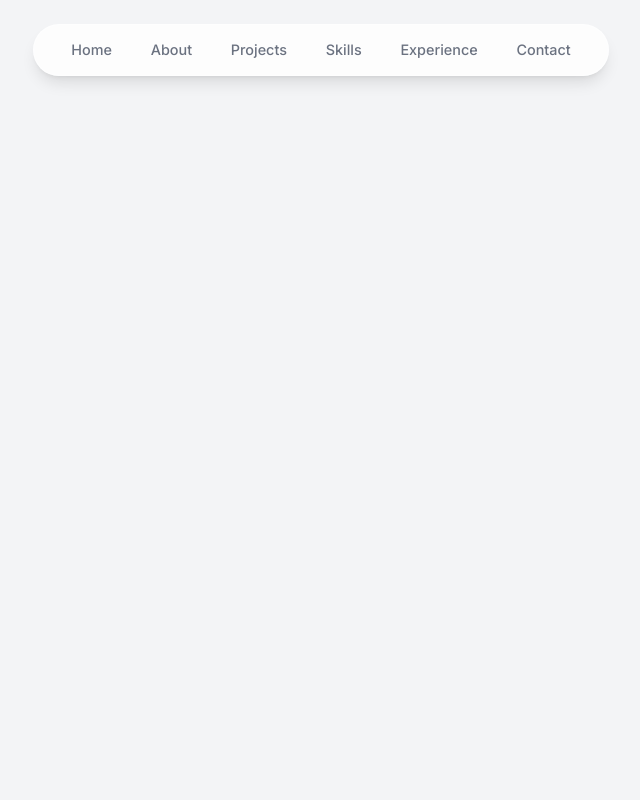
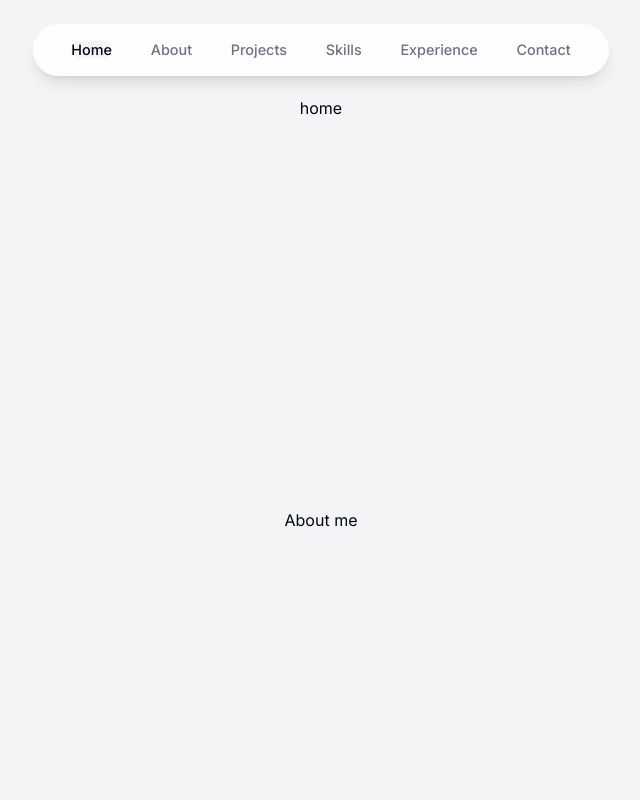
Before and after one commit to yimengchai12/yimeng-portfolio, a Next.js app: page / in a window 1280 px wide. Shown: the top 800 px of the page, without its empty margins (319-959 px from the left). Built offline with nearby package versions, Linux system fonts and the light colour scheme.

Commit message:
added in scrolling

```diff
--- a/app/layout.tsx
+++ b/app/layout.tsx
@@ -1,7 +1,8 @@
 import type { Metadata } from 'next'
 import { Inter } from 'next/font/google'
 import './globals.css'
-import Header from '@/components/header'
+import Header from '@/components/header';
+import ActiveSectionContextProvider from '@/context/active-section-context';
 
 const inter = Inter({ subsets: ['latin'] })
 
@@ -16,10 +17,12 @@ export default function RootLayout({
   children: React.ReactNode
 }) {
   return (
-    <html lang="en">
+    <html lang="en" className="!scroll-smooth">
       <body className={`${inter.className} bg-gray-100 text-gray-950`}>
+        <ActiveSectionContextProvider>
         <Header />
         {children}
+        </ActiveSectionContextProvider>
       </body>
     </html>
   )
--- a/app/page.tsx
+++ b/app/page.tsx
@@ -1,8 +1,16 @@
-import Image from 'next/image'
+import Image from 'next/image';
+import About from '@/components/about';
 
 export default function Home() {
   return (
     <main className="flex min-h-screen flex-col items-center justify-between p-24">
+      <section id="home" className='mb-96 scroll-mt-28'>home</section>
+      {/* <section id="about" className='my-96 scroll-mt-28'>about</section> */}
+      <About/>
+      <section id="projects" className='my-96 scroll-mt-28'>projects</section>
+      <section id="skills" className='my-96 scroll-mt-28'>skills</section>
+      <section id="experience" className='my-96 scroll-mt-28'>experience</section>
+      <section id="contact" className='my-96 scroll-mt-28'>contact</section>
 
     </main>
   )
--- /dev/null
+++ b/components/about.tsx
@@ -0,0 +1,23 @@
+"use client";
+
+import React from "react";
+import { motion } from "framer-motion";
+import { useSectionInView } from "@/lib/hooks";
+
+export default function About() {
+  const { ref } = useSectionInView("About", 0.5);
+
+  return (
+    <motion.section
+      ref={ref}
+      className="mb-28 max-w-[45rem] text-center leading-8 sm:mb-40 scroll-mt-28"
+      initial={{ opacity: 0, y: 100 }}
+      animate={{ opacity: 1, y: 0 }}
+      transition={{ delay: 0.175 }}
+      id="about"
+    >
+      <h1>About me</h1>
+
+    </motion.section>
+  );
+}
--- a/components/header.tsx
+++ b/components/header.tsx
@@ -4,9 +4,12 @@ import React from 'react';
 import { motion } from 'framer-motion';
 import { links } from '@/lib/data';
 import Link from 'next/link';
+import { useActiveSectionContext } from "@/context/active-section-context";
 
 
 const Header = () => {
+  const { activeSection, setActiveSection, setTimeOfLastClick } =
+    useActiveSectionContext();
   return (
     <header className="z-[999] relative flex justify-center">
         <motion.div className="fixed top-0 h-[4.5rem] w-full rounded-none border border-white border-opacity-40 bg-white bg-opacity-80 shadow-lg shadow-black[0.03] backdrop-blur-0.5rem] sm:top-6 sm:h-[3.25rem] sm:w-[36rem] sm:rounded-full"
@@ -17,8 +20,23 @@ const Header = () => {
             <ul className="flex flex-wrap justify-around items-center gap-3 text-[0.9rem] font-medium text-gray-500 sm:flex-nowrap sm:w-11/12 ">
               {links.map((link, index) => (
                 <li key={link.hash}>
-                  <Link href={link.hash} className="hover:text-gray-950 transition">
+                  <Link href={link.hash} onClick={() => {
+                  setActiveSection(link.name);
+                  setTimeOfLastClick(Date.now());
+                }} className={`hover:text-gray-950 transition relative ${activeSection === link.name ? 'text-gray-950 dark:text-gray-200' : ''}`}>
                     {link.name}
+
+                    {link.name === activeSection && (
+                  <motion.span
+                    className="bg-gray-100 rounded-full absolute inset-0 -z-10 dark:bg-gray-800"
+                    layoutId="activeSection"
+                    transition={{
+                      type: "spring",
+                      stiffness: 380,
+                      damping: 30,
+                    }}
+                  ></motion.span>
+                )}
                   </Link>
                 </li>
               ))}
--- /dev/null
+++ b/context/active-section-context.tsx
@@ -0,0 +1,50 @@
+"use client";
+
+import type { SectionName } from "@/lib/types";
+import React, { useState, createContext, useContext } from "react";
+
+type ActiveSectionContextProviderProps = {
+  children: React.ReactNode;
+};
+
+type ActiveSectionContextType = {
+  activeSection: SectionName;
+  setActiveSection: React.Dispatch<React.SetStateAction<SectionName>>;
+  timeOfLastClick: number;
+  setTimeOfLastClick: React.Dispatch<React.SetStateAction<number>>;
+};
+
+export const ActiveSectionContext =
+  createContext<ActiveSectionContextType | null>(null);
+
+export default function ActiveSectionContextProvider({
+  children,
+}: ActiveSectionContextProviderProps) {
+  const [activeSection, setActiveSection] = useState<SectionName>("Home");
+  const [timeOfLastClick, setTimeOfLastClick] = useState(0);
+
+  return (
+    <ActiveSectionContext.Provider
+      value={{
+        activeSection,
+        setActiveSection,
+        timeOfLastClick,
+        setTimeOfLastClick,
+      }}
+    >
+      {children}
+    </ActiveSectionContext.Provider>
+  );
+}
+
+export function useActiveSectionContext() {
+  const context = useContext(ActiveSectionContext);
+
+  if (context === null) {
+    throw new Error(
+      "useActiveSectionContext must be used within an ActiveSectionContextProvider"
+    );
+  }
+
+  return context;
+}
--- /dev/null
+++ b/lib/hooks.ts
@@ -0,0 +1,24 @@
+import React, { useEffect } from 'react'
+import { useInView } from 'react-intersection-observer';
+import type { SectionName } from './types';
+import { useActiveSectionContext } from '@/context/active-section-context';
+
+
+const useSectionInView = (sectionName: SectionName, threshold = 0.75) => {
+    const { ref, inView } = useInView({
+        threshold,
+    });
+    const { setActiveSection, timeOfLastClick } = useActiveSectionContext();
+
+    useEffect(() => {
+        if (inView && Date.now() - timeOfLastClick > 1000) {
+            setActiveSection("Home");
+        }
+    }, [inView, setActiveSection, timeOfLastClick, sectionName])
+
+    return {
+        ref,
+    }
+}
+
+export { useSectionInView };
--- /dev/null
+++ b/lib/types.ts
@@ -0,0 +1,3 @@
+import { links } from "./data";
+
+export type SectionName = (typeof links)[number]["name"];
--- a/package.json
+++ b/package.json
@@ -18,6 +18,7 @@
     "react": "^18",
     "react-dom": "^18",
     "react-icons": "^4.12.0",
+    "react-intersection-observer": "^9.5.3",
     "tailwind-merge": "^2.1.0",
     "tailwindcss-animate": "^1.0.7"
   },
```
Also changed, not shown: 1 other file (tests, documents, lock files or other folders).
